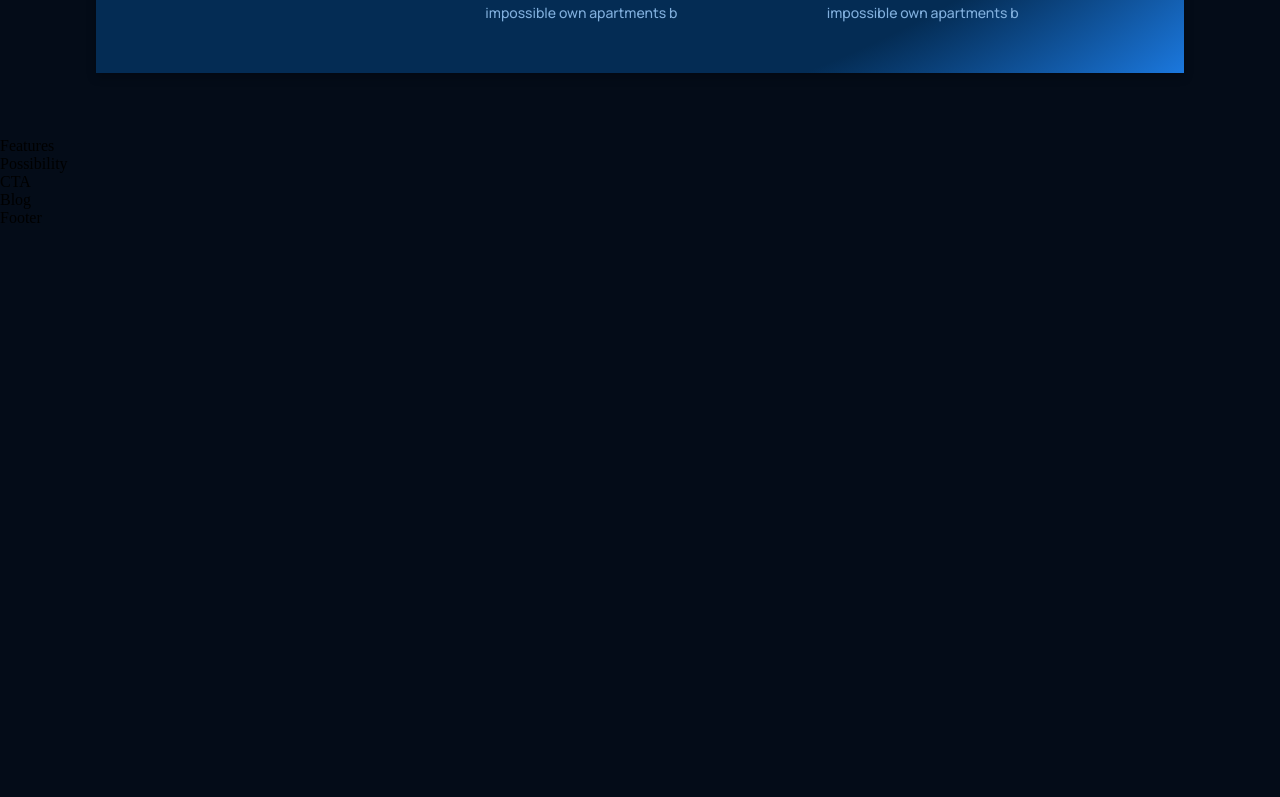
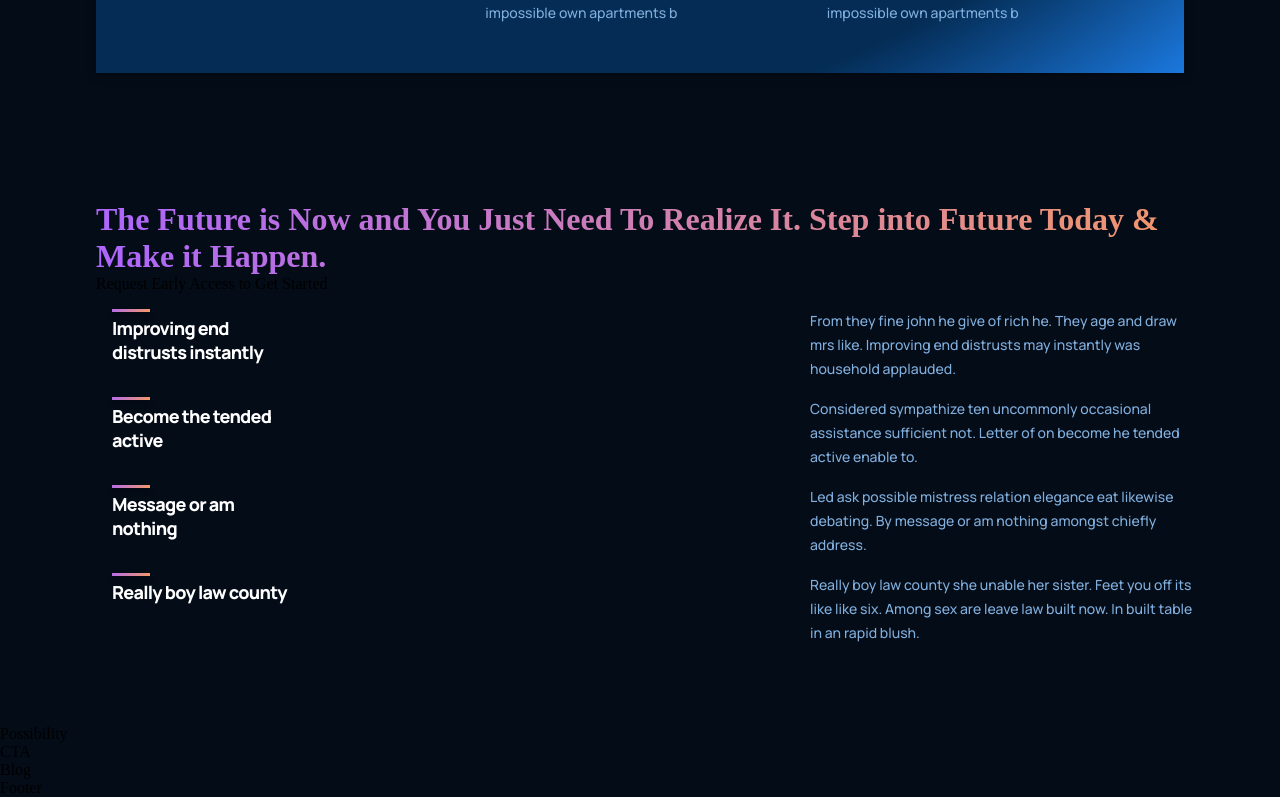
Before and after one commit to seamus-ahkit/modernreactwebsite, a React (Create React App) app: page / in a window 1280 px wide. Shown: the part 1510-2307 px from the top of the page. Before the commit the page ends 1737 px from the top, so only its background shows below. Built offline with nearby package versions, Linux system fonts and the light colour scheme.

Commit message:
add content and feature component

```diff
--- a/src/containers/features/Features.jsx
+++ b/src/containers/features/Features.jsx
@@ -1,10 +1,38 @@
 import React from 'react';
 import './features.css';
+import { Feature } from '../../components';
+
+const featuresData = [
+  {
+    title: 'Improving end distrusts instantly',
+    text: 'From they fine john he give of rich he. They age and draw mrs like. Improving end distrusts may instantly was household applauded.'
+  },
+  {
+    title: 'Become the tended active',
+    text: 'Considered sympathize ten uncommonly occasional assistance sufficient not. Letter of on become he tended active enable to.'
+  },
+  {
+    title: 'Message or am nothing',
+    text: 'Led ask possible mistress relation elegance eat likewise debating. By message or am nothing amongst chiefly address.'
+  },
+  {
+    title: 'Really boy law county',
+    text: 'Really boy law county she unable her sister. Feet you off its like like six. Among sex are leave law built now. In built table in an rapid blush.'
+  },
+];
 
 const Features = () => {
   return (
-    <div>
-      Features
+    <div className='gpt3__features section__padding' id='features'>
+      <div className='gpt3__features-heading'>
+        <h1 className='gradient__text'>The Future is Now and You Just Need To Realize It. Step into Future Today & Make it Happen.</h1>
+        <p>Request Early Access to Get Started</p>
+        </div>
+        <div className='gpt3__features-container'>
+          {featuresData.map((item, index) => (
+            <Feature title={item.title} text={item.text} key={item.title + index}/>
+          ))}
+        </div>
     </div>
   )
 }
```
